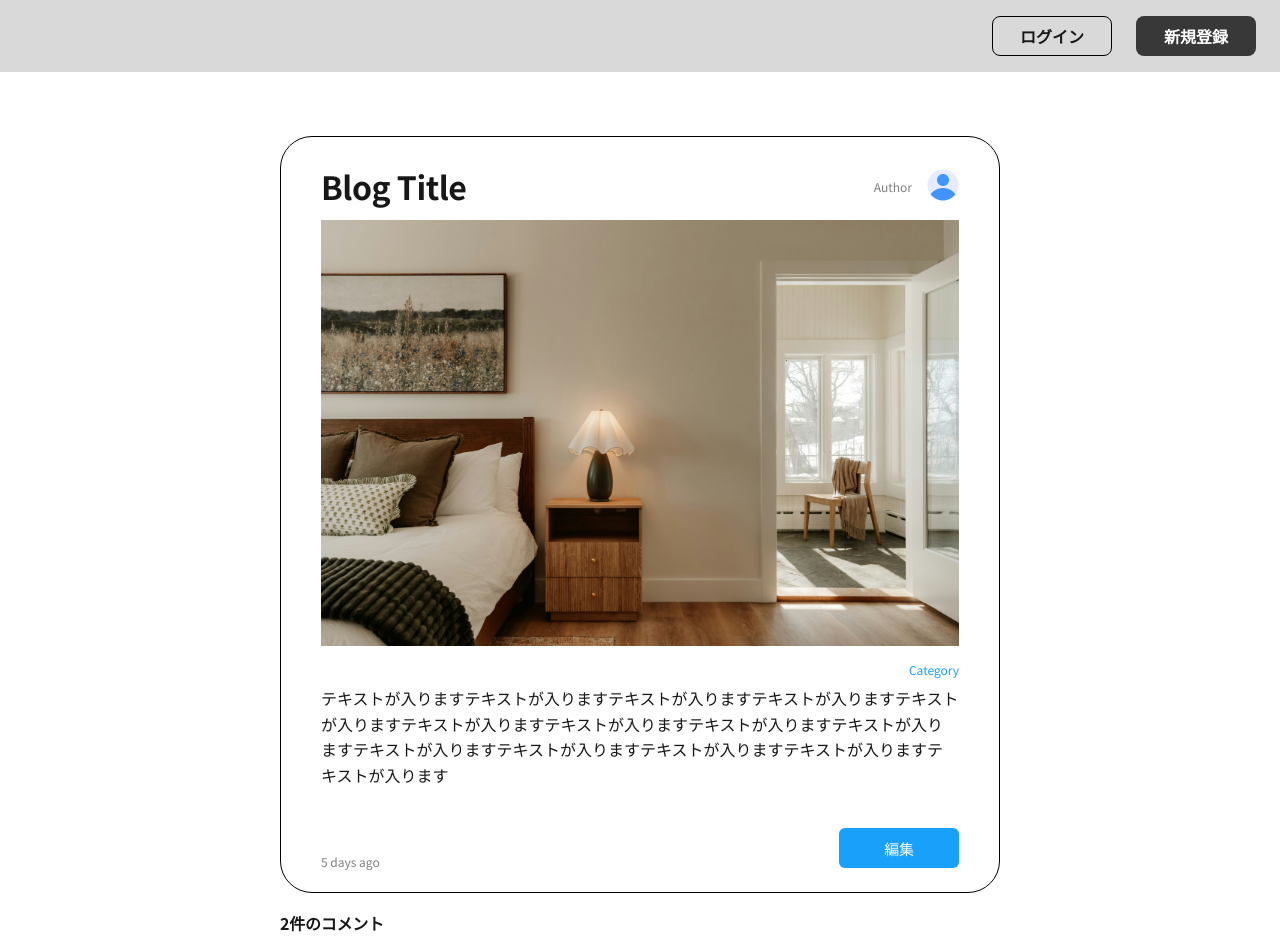
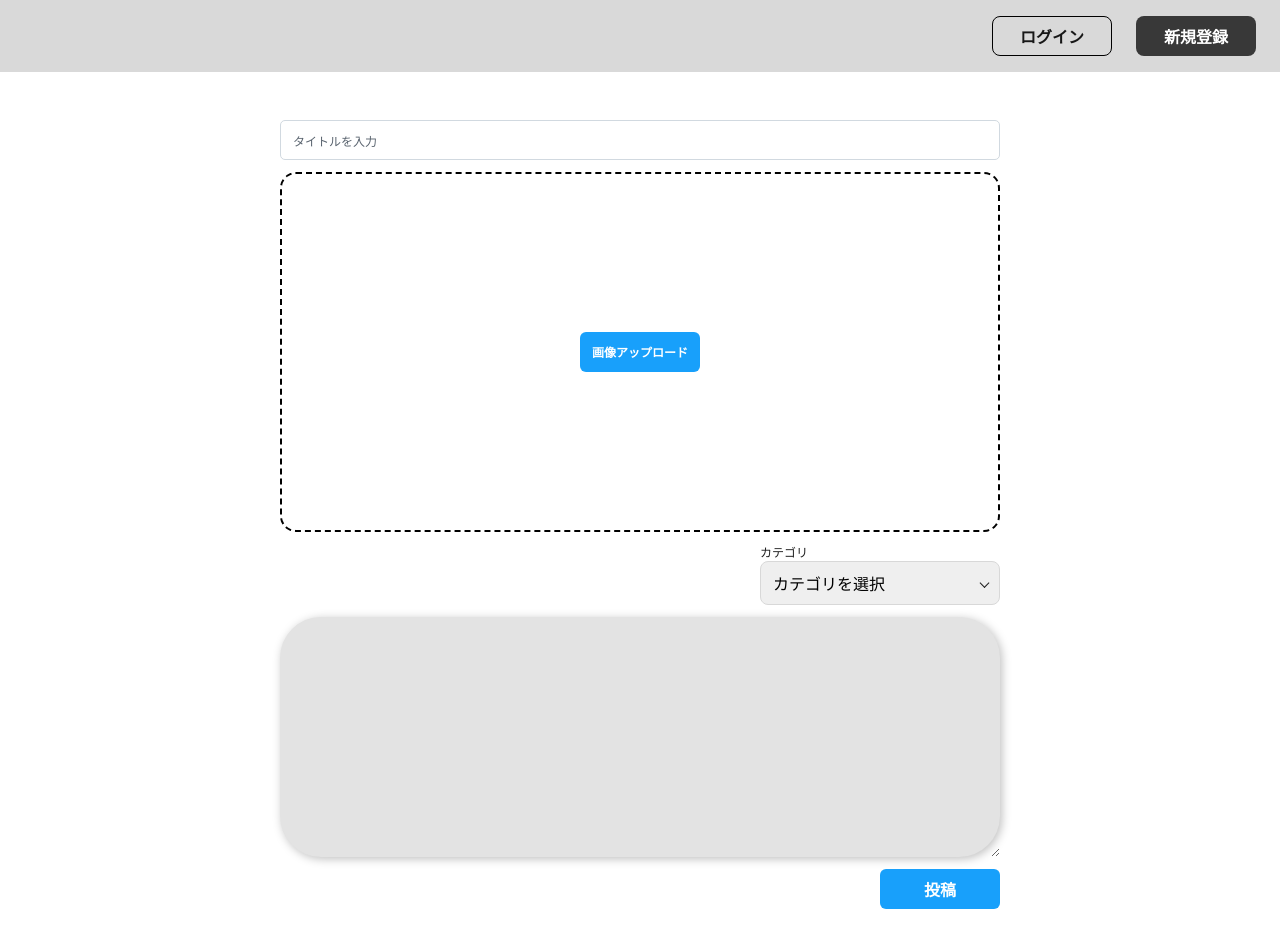
Before and after one commit to if-mentor/teamdev_26, a Next.js app: page /articles/new in a window 1280 px wide. Shown: the top 952 px of the page. After the commit the page ends 909 px from the top, so only its background shows below. Built offline with nearby package versions, Linux system fonts and the light colour scheme.

Commit message:
feat: 記事投稿画面の追加 (#41)
* feat: 記事投稿画面の追加

* fix:新規投稿画面の修正

```diff
--- /dev/null
+++ b/src/app/articles/new/page.tsx
@@ -0,0 +1,5 @@
+import { NewArticleForm } from "@/components/NewArticleForm";
+
+export default function NewArticlePage() {
+  return <NewArticleForm />;
+}
--- a/src/components/ImageUploaderPreview/styles.module.css
+++ b/src/components/ImageUploaderPreview/styles.module.css
@@ -2,7 +2,7 @@
   display: grid;
   place-content: center;
   position: relative; /* next/image の fill を使うために必要 */
-  width: 760px;
+  width: 720px;
   height: auto;
   margin-inline: auto;
   aspect-ratio: 2 / 1;
--- /dev/null
+++ b/src/components/NewArticleForm/index.tsx
@@ -0,0 +1,19 @@
+"use client";
+
+import Button from "../Button";
+import ImageUploaderPreview from "../ImageUploaderPreview";
+import Input from "../Input";
+import SelectBox from "../SelectBox";
+import styles from "./styles.module.css";
+
+export function NewArticleForm() {
+  return (
+    <form className={styles.form}>
+      <Input placeholder="タイトルを入力" variantSize="large" />
+      <ImageUploaderPreview />
+      <SelectBox options={[]} label="カテゴリ" placeholder="カテゴリを選択" />
+      <textarea className={styles.textarea}></textarea>
+      <Button type="button" variant="success" disabled={false} onClick={() => {}} label="投稿" />
+    </form>
+  );
+}
--- /dev/null
+++ b/src/components/NewArticleForm/styles.module.css
@@ -0,0 +1,20 @@
+.form {
+  margin: 0 auto;
+  padding-top: 48px;
+  width: 720px;
+  display: flex;
+  flex-flow: column;
+  align-items: flex-end;
+  gap: 12px;
+  min-height: calc(100vh - 72px);
+}
+
+.textarea {
+  color: #000000;
+  width: 720px;
+  height: 240px;
+  background-color: #e3e3e3;
+  border-radius: 41px;
+  border: none;
+  box-shadow: 2px 2px 10px 0px rgba(0, 0, 0, 0.25);
+}
```
Also changed, not shown: 1 other file (tests, documents, lock files or other folders).
